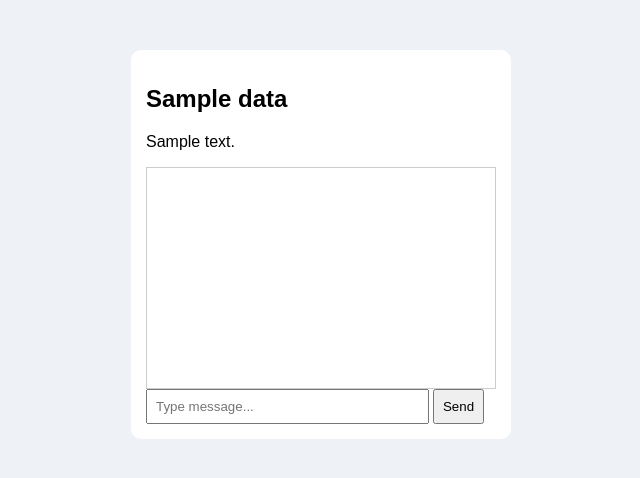
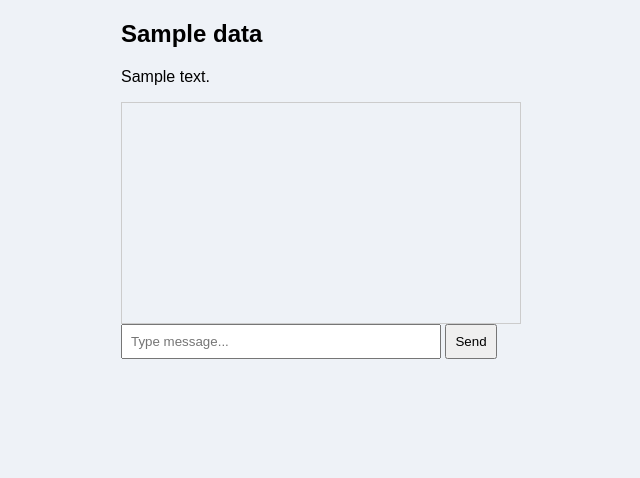
Before and after one commit to sorathiya903/lavinderai, a Flask app: template templates/chatbot.html in a window 1280 px wide. Shown: the top 478 px of the page, without its empty margins (319-959 px from the left). Run offline with Flask 3, Linux system fonts and the light colour scheme; the template is opened without the code that fills it: most values are stand-ins (such as "Sample title", 1, 10 or a date in 2020).

Commit message:
Refactor chatbot HTML and improve send function

```diff
--- a/templates/chatbot.html
+++ b/templates/chatbot.html
@@ -1,10 +1,15 @@
 <!DOCTYPE html>
 <html>
 <head>
+  <meta name="viewport" content="width=device-width, initial-scale=1.0">
   <title>{{ data.name }}</title>
   <style>
     body { font-family: Arial; background:#eef2f7; }
-    .chatbox { width:350px; margin:50px auto; background:white; padding:15px; border-radius:10px; }
+.chatbox {
+  width: 90%;
+  max-width: 400px;
+  margin: 20px auto;
+}
     .messages { height:200px; overflow-y:auto; border:1px solid #ccc; padding:10px; }
     input { width:75%; padding:8px; }
     button { padding:8px; }
@@ -23,20 +28,16 @@
 </div>
 
 <script>
-function send() {
+async function send() {
     let msg = document.getElementById("msg").value;
     let box = document.getElementById("messages");
 
-  let user = "<p><b>You:</b> " + msg + "</p>";
-  box.innerHTML += user;
+    if (!msg) return;
 
-  let reply = "Sorry, I don't understand.";
+    // show user message
+    box.innerHTML += "<p><b>You:</b> " + msg + "</p>";
 
-  async function send() {
-    let msg = document.getElementById("msg").value;
-
-    document.getElementById("chat").innerHTML += "<p><b>You:</b> " + msg + "</p>";
-
+    try {
         let res = await fetch("/api/chat/{{ slug }}", {
             method: "POST",
             headers: {
@@ -47,13 +48,15 @@ function send() {
 
         let data = await res.json();
 
-    document.getElementById("chat").innerHTML += "<p><b>Bot:</b> " + data.reply + "</p>";
+        // show bot reply
+        box.innerHTML += "<p><b>Bot:</b> " + data.reply + "</p>";
+    } catch (err) {
+        box.innerHTML += "<p><b>Bot:</b> Error connecting to server</p>";
+    }
 
     document.getElementById("msg").value = "";
+    box.scrollTop = box.scrollHeight;
 }
-
-
-
   </script>
 
 </body>
```
Lines whose indentation alone changed are shown as unchanged.
